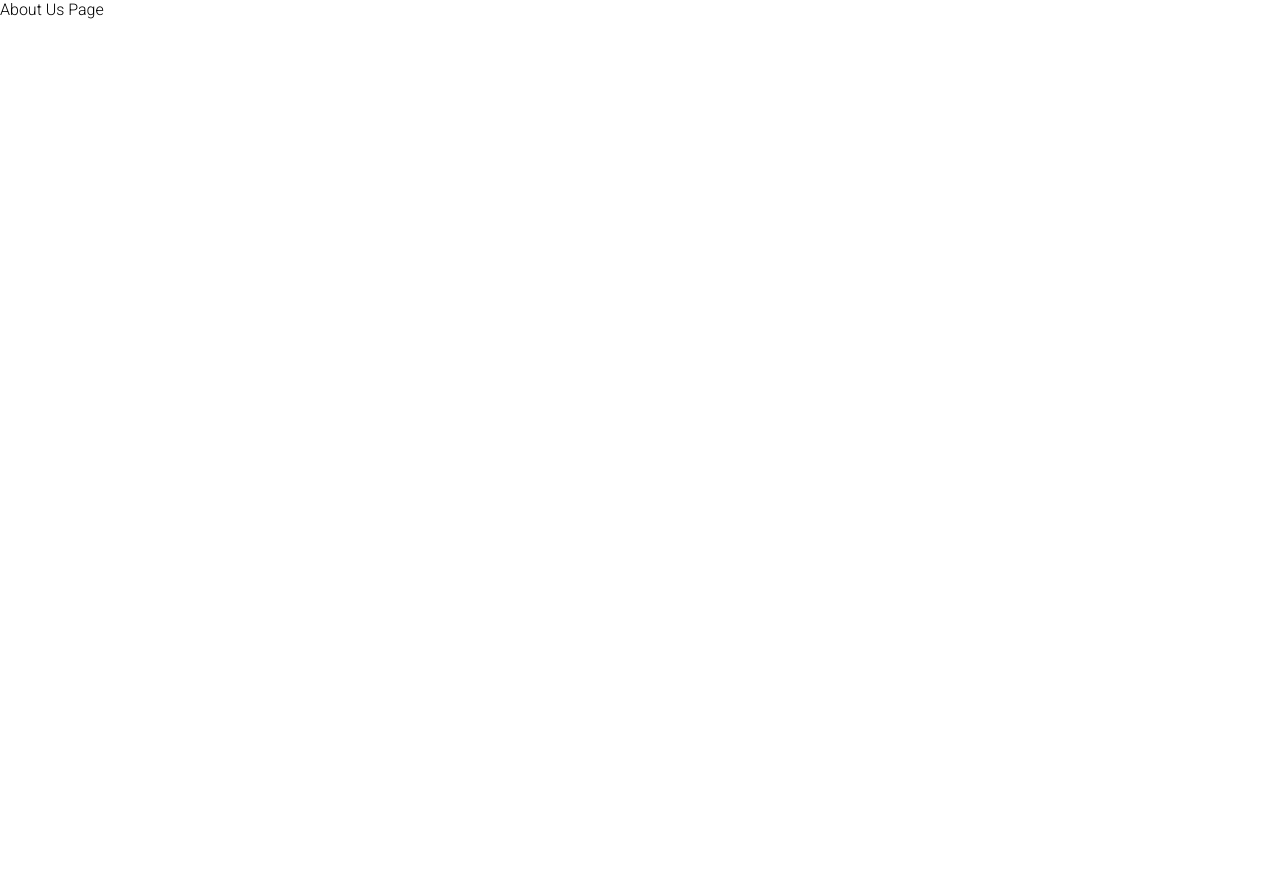
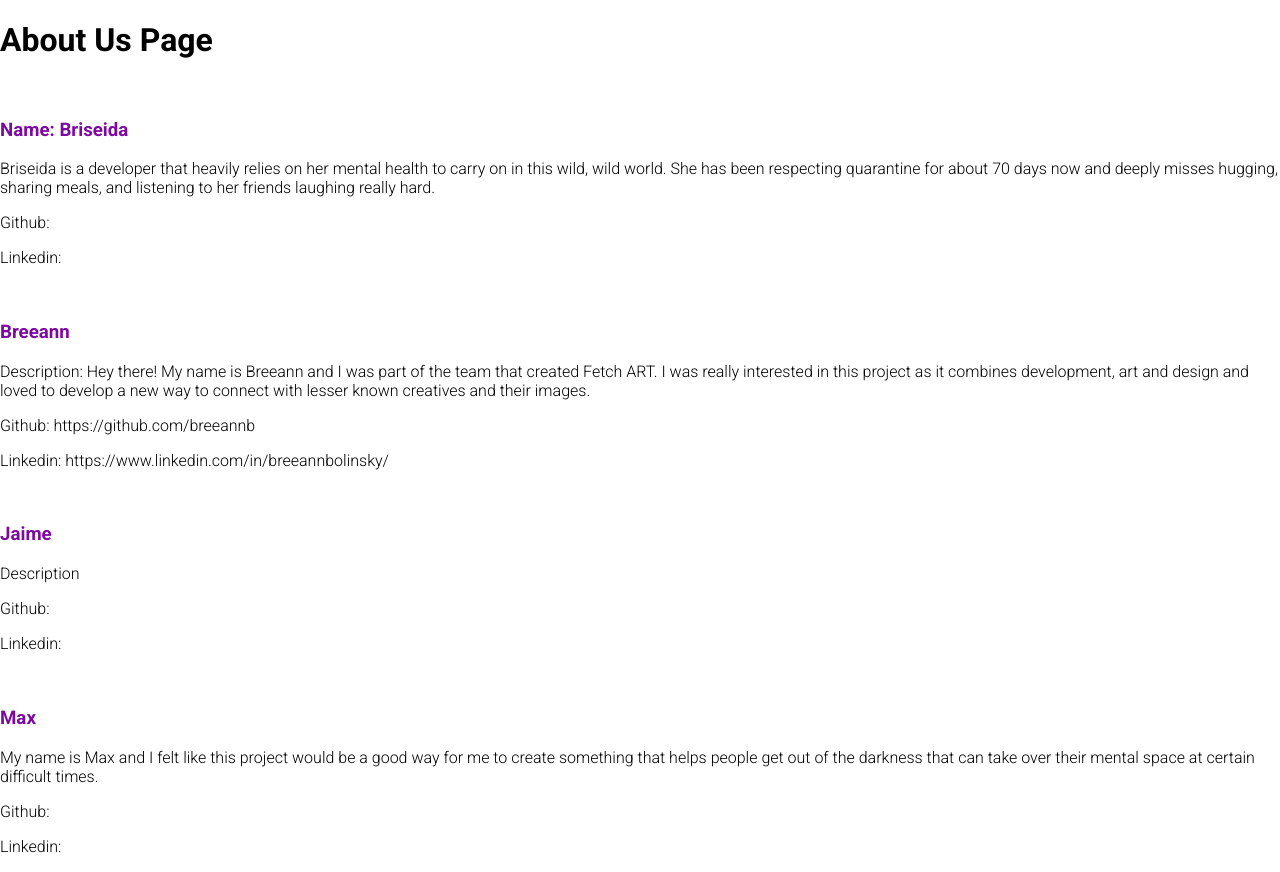
Before and after one commit to fetch-ART/fetch-art-fe, a React (Create React App) app: page /aboutus in a window 1280 px wide. Before the commit the page ends 800 px from the top, so only its background shows below. Built offline with nearby package versions, Linux system fonts and the light colour scheme.

Commit message:
updated what info we have for about us

```diff
--- a/src/AboutUs.js
+++ b/src/AboutUs.js
@@ -4,7 +4,41 @@ export default class AboutUs extends Component {
     render() {
         return (
             <div>
-                About Us Page
+                <h1>About Us Page</h1>
+
+                <div className="one-person">
+                    <img src="" alt="" />
+                    <h3>Name: Briseida </h3>
+                    <p>Briseida is a developer that heavily relies on her mental health to carry on in this wild, wild world. She has been respecting quarantine for about 70 days now and deeply misses hugging, sharing meals, and listening to her friends laughing really hard.</p>
+                    <p>Github: </p>
+                    <p>Linkedin: </p>
+                </div>
+
+                <div className="one-person">
+                    <img src="" alt="" />
+                    <h3>Breeann</h3>
+                    <p>Description: Hey there! My name is Breeann and I was part of the team that created Fetch ART. I was really interested in this project as it combines development, art and design and loved to develop a new way to connect with lesser known creatives and their images. </p>
+                    <p>Github: https://github.com/breeannb</p>
+                    <p>Linkedin: https://www.linkedin.com/in/breeannbolinsky/</p>
+                </div>
+
+                <div className="one-person">
+                    <img src="" alt="" />
+                    <h3>Jaime</h3>
+                    <p>Description</p>
+                    <p>Github: </p>
+                    <p>Linkedin: </p>
+                </div>
+
+                <div className="one-person">
+                    <img src="" alt="" />
+                    <h3>Max</h3>
+                    <p>My name is Max and I felt like this project would be a good way for me to create something that helps people get out of the darkness that can take over their mental space at certain difficult times.</p>
+                    <p>Github: </p>
+                    <p>Linkedin: </p>
+                </div>
+
+
             </div>
         )
     }
```
